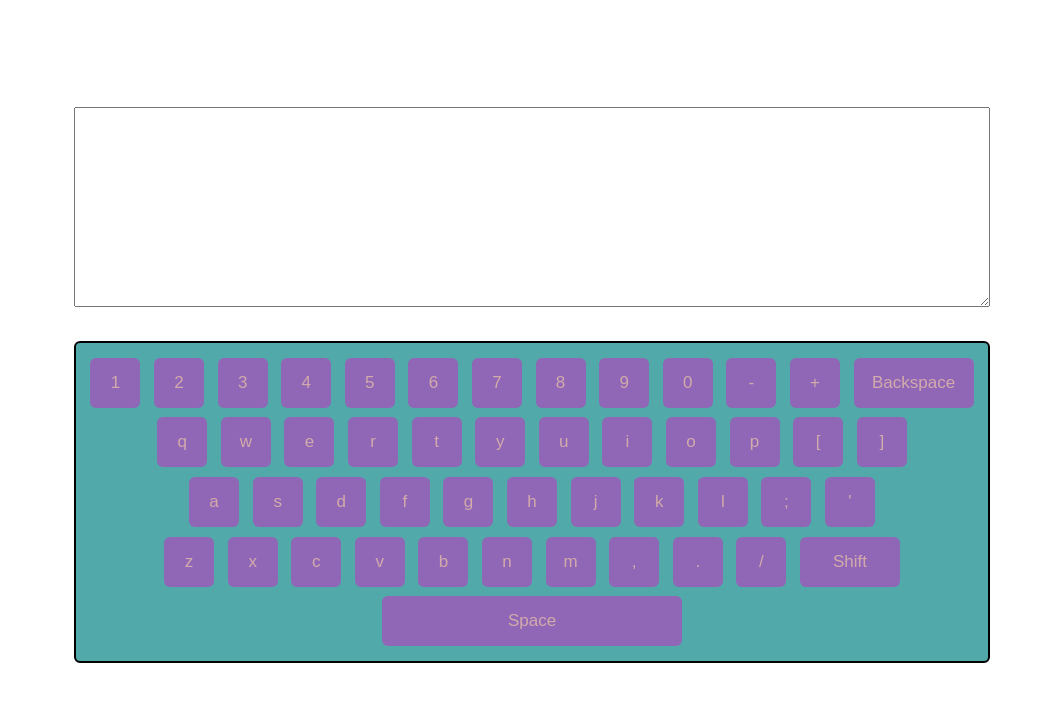
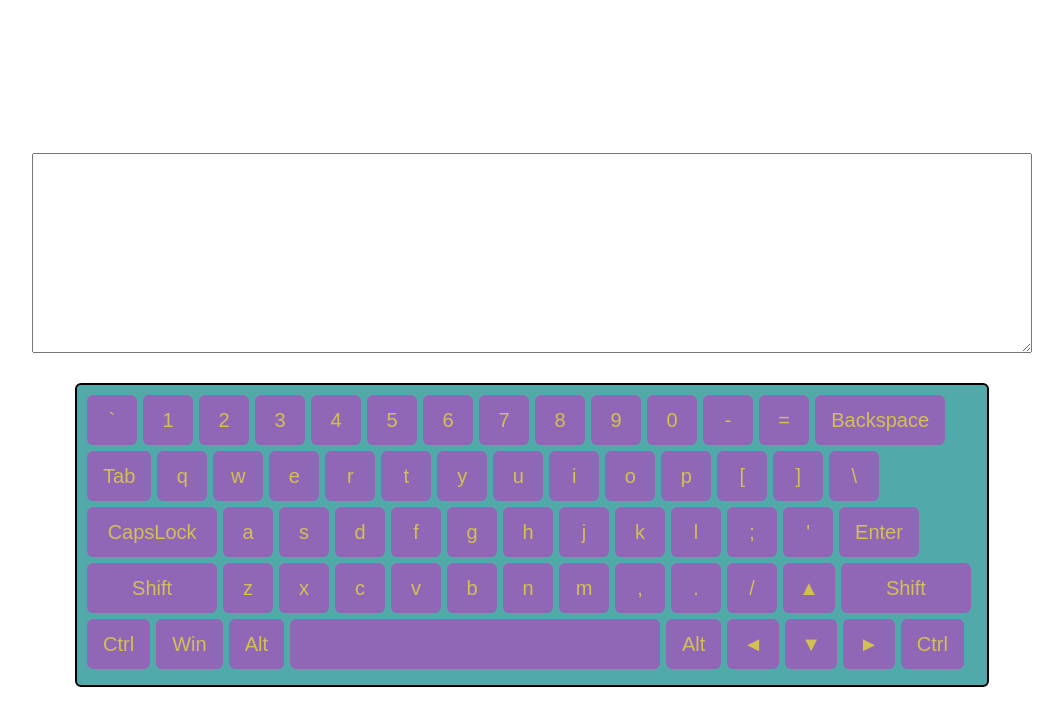
Before and after one commit to sashaSVNT/virtual-keyboard, a plain HTML site: page index.html in a window 1280 px wide. Shown: the whole page, without its empty margins (108-1171 px from the left). Drawn offline with Linux system fonts and the light colour scheme.

Commit message:
refactor: made keyboard only using js(html now clear)

```diff
--- a/css/index.css
+++ b/css/index.css
@@ -7,7 +7,10 @@
 
 body {
   min-height: 100vh;
+  max-width: 1000px;
+  margin: 20px auto 0;
   display: flex;
+  flex-direction: column;
   align-items: center;
   justify-content: center;
 }
@@ -15,11 +18,11 @@ body {
 .keyboard {
   display: flex;
   flex-direction: column;
-  align-items: center;
   background-color: rgb(82, 169, 169);
   padding: 10px;
   border-radius: 6px;
   border: 2px solid black;
+
 }
 
 button {
@@ -28,28 +31,34 @@ button {
   border: none;
   display: inline-block;
   padding: 0.5rem 1rem;
-  margin: .3rem;
-  font-size: 17px;
-  color: rgb(211, 170, 170);
+  font-size: 20px;
+  color: rgb(211, 192, 83);
   border-radius: 6px;
   height: 50px;
   transition: background-color 0.3s ease-in-out 0s;
 }
 
 .btn {
-  width: 50px;
-}
-
-.shift {
-  width: 100px;
+  min-width: 50px;
+  margin-right: 6px;
 }
 
 .space {
-  width: 300px;
+  font-size: 0px;
+  width: 370px;
 }
 
-.backspace {
-  width: 120px;
+.keyboard-row {
+  display: flex;
+  margin-bottom: 6px;
+}
+
+.keys-row:last-child {
+  margin-bottom: 0px;
+}
+
+.big-modifier {
+  width: 130px;
 }
 
 .textarea {
@@ -63,6 +72,6 @@ button {
   text-transform: uppercase;
 }
 
-.active{
+.active {
   background-color: rgb(66, 28, 85);
 }
--- a/index.html
+++ b/index.html
@@ -9,70 +9,6 @@
   <script src="./js/index.js" defer></script>
 </head>
 <body>
-  <div class="container">
-    <div class="textarea">
-      <textarea class="textarea" id="textarea" rows="5" cols="50" value=""></textarea>
-      <div class="keyboard">
-        <div class="row">
-          <button class="btn">1</button>
-          <button class="btn">2</button>
-          <button class="btn">3</button>
-          <button class="btn">4</button>
-          <button class="btn">5</button>
-          <button class="btn">6</button>
-          <button class="btn">7</button>
-          <button class="btn">8</button>
-          <button class="btn">9</button>
-          <button class="btn">0</button>
-          <button class="btn">-</button>
-          <button class="btn">+</button>
-          <button class="backspace">Backspace</button>
-        </div>
-        <div class="row">
-          <button class="btn">q</button>
-          <button class="btn">w</button>
-          <button class="btn">e</button>
-          <button class="btn">r</button>
-          <button class="btn">t</button>
-          <button class="btn">y</button>
-          <button class="btn">u</button>
-          <button class="btn">i</button>
-          <button class="btn">o</button>
-          <button class="btn">p</button>
-          <button class="btn">[</button>
-          <button class="btn">]</button>
-        </div>
-        <div class="row">
-          <button class="btn">a</button>
-          <button class="btn">s</button>
-          <button class="btn">d</button>
-          <button class="btn">f</button>
-          <button class="btn">g</button>
-          <button class="btn">h</button>
-          <button class="btn">j</button>
-          <button class="btn">k</button>
-          <button class="btn">l</button>
-          <button class="btn">;</button>
-          <button class="btn">'</button>
-        </div>
-        <div class="row">
-          <button class="btn">z</button>
-          <button class="btn">x</button>
-          <button class="btn">c</button>
-          <button class="btn">v</button>
-          <button class="btn">b</button>
-          <button class="btn">n</button>
-          <button class="btn">m</button>
-          <button class="btn">,</button>
-          <button class="btn">.</button>
-          <button class="btn">/</button>
-          <button class="shift">Shift</button>
-        </div>
-        <div class="row">
-          <button class="space">Space</button>
-        </div>
-      </div>
-    </div>
-  </div>
+
 </body>
 </html>
--- a/js/index.js
+++ b/js/index.js
@@ -0,0 +1,35 @@
+function createKeyboard() {
+  const keyboard = document.createElement('div');
+  const textarea = document.createElement('textarea');
+  keyboard.classList.add('keyboard');
+  textarea.classList.add('textarea');
+  document.body.append(textarea, keyboard);
+
+  const keysEnLayout = [
+    ['`', '1', '2', '3', '4', '5', '6', '7', '8', '9', '0', '-', '=', 'Backspace'],
+    ['Tab', 'q', 'w', 'e', 'r', 't', 'y', 'u', 'i', 'o', 'p', '[', ']', '\\'],
+    ['CapsLock', 'a', 's', 'd', 'f', 'g', 'h', 'j', 'k', 'l', ';', '\'', 'Enter'],
+    ['Shift', 'z', 'x', 'c', 'v', 'b', 'n', 'm', ',', '.', '/', '▲', 'Shift'],
+    ['Ctrl', 'Win', 'Alt', ' ', 'Alt', '◄', '▼', '►', 'Ctrl']
+  ];
+
+  keysEnLayout.forEach(keysRow => {
+    const keysRowElement = document.createElement('div');
+    keysRowElement.classList.add('keyboard-row');
+    keyboard.appendChild(keysRowElement);
+
+    keysRow.forEach(key => {
+      const keyElement = document.createElement('button');
+      keyElement.classList.add('btn');
+      if (key === ' ') {
+        keyElement.classList.add('space');
+      } else if (key === 'CapsLock' || key === 'Shift' || key === 'Backspace') {
+        keyElement.classList.add('big-modifier');
+      }
+      keyElement.textContent = key;
+      keysRowElement.appendChild(keyElement);
+    });
+  });
+}
+
+createKeyboard();
```
